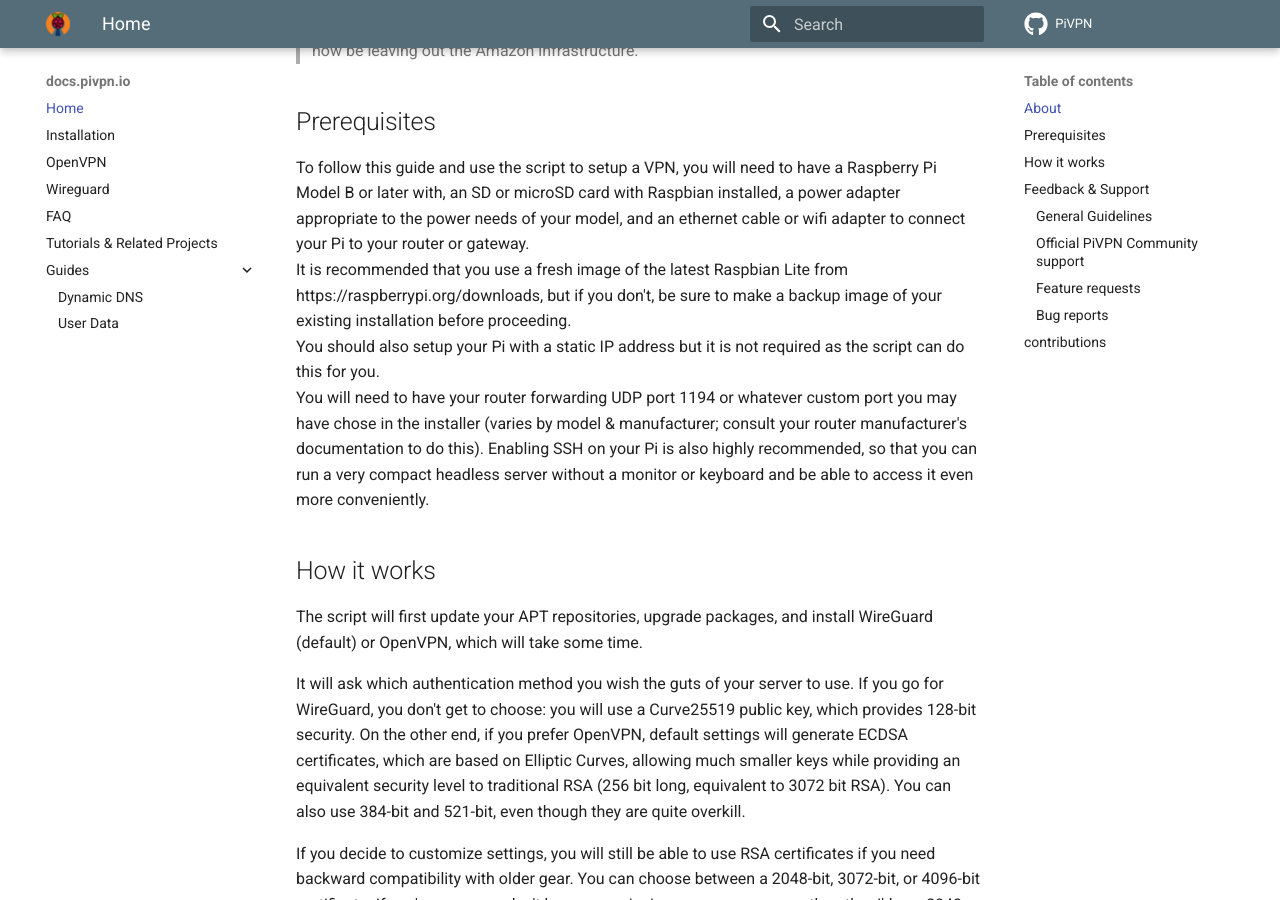
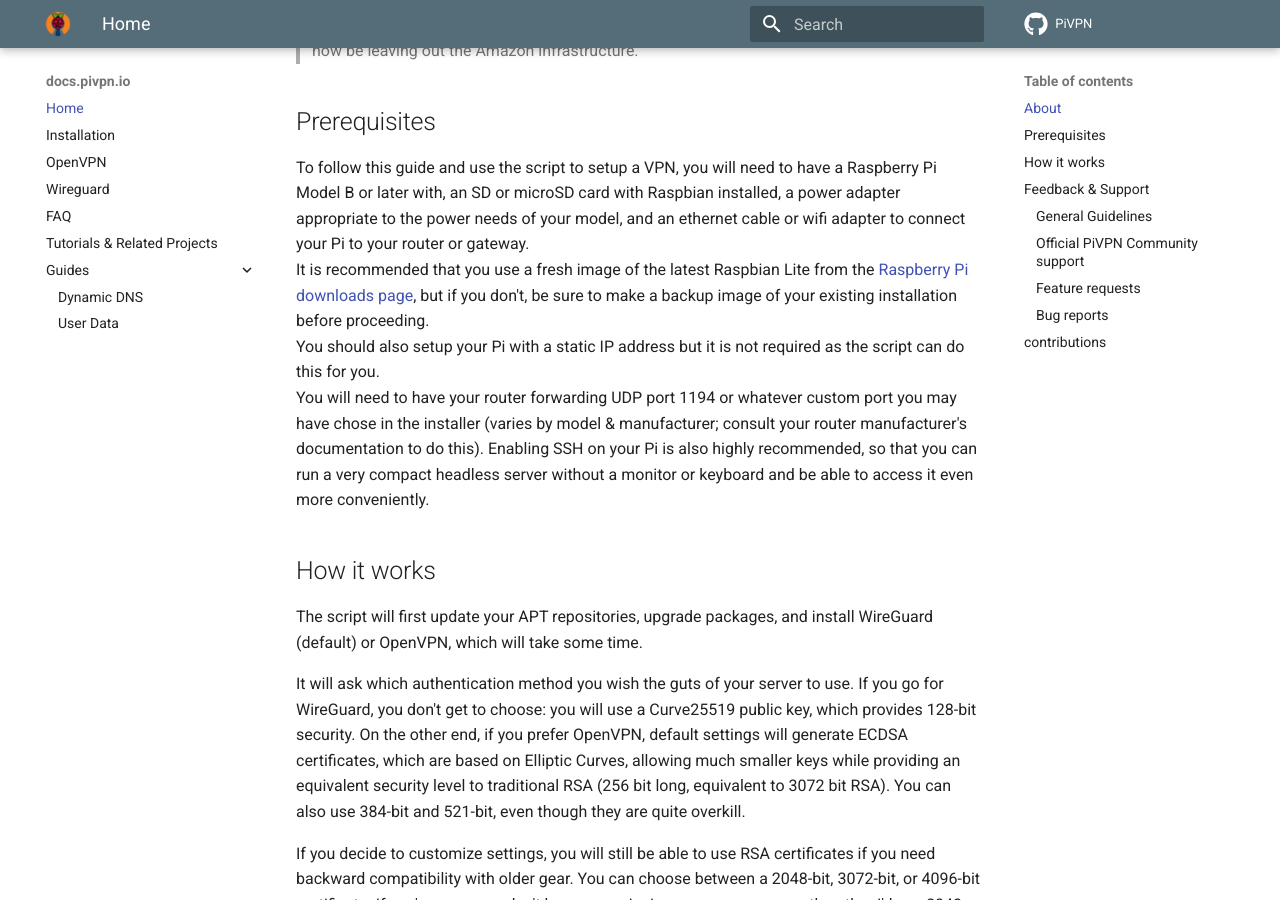
Before and after one commit to pivpn/docs, an MkDocs documentation site: the page built from docs/index.md, in a window 1280 px wide and 900 px high, scrolled down 1158 px. Built offline with MkDocs 1.6.1 and Material for MkDocs 9.7.7, drawn with Linux system fonts in a browser that asks for light colours; comment, search, counter and statistics services are not loaded.

Commit message:
Added link to downloads page in index.md

```diff
--- a/docs/index.md
+++ b/docs/index.md
@@ -36,7 +36,7 @@ a Raspberry Pi Model B or later with, an SD or microSD card with Raspbian instal
 a power adapter appropriate to the power needs of your model, and an ethernet cable or wifi
 adapter to connect your Pi to your router or gateway.
 It is recommended that you use a fresh image of the latest Raspbian Lite from
-https://raspberrypi.org/downloads, but if you don't, be sure to make a backup
+the [Raspberry Pi downloads page](https://raspberrypi.org/downloads), but if you don't, be sure to make a backup
 image of your existing installation before proceeding.
 You should also setup your Pi with a static IP address
 but it is not required as the script can do this for you.
```
